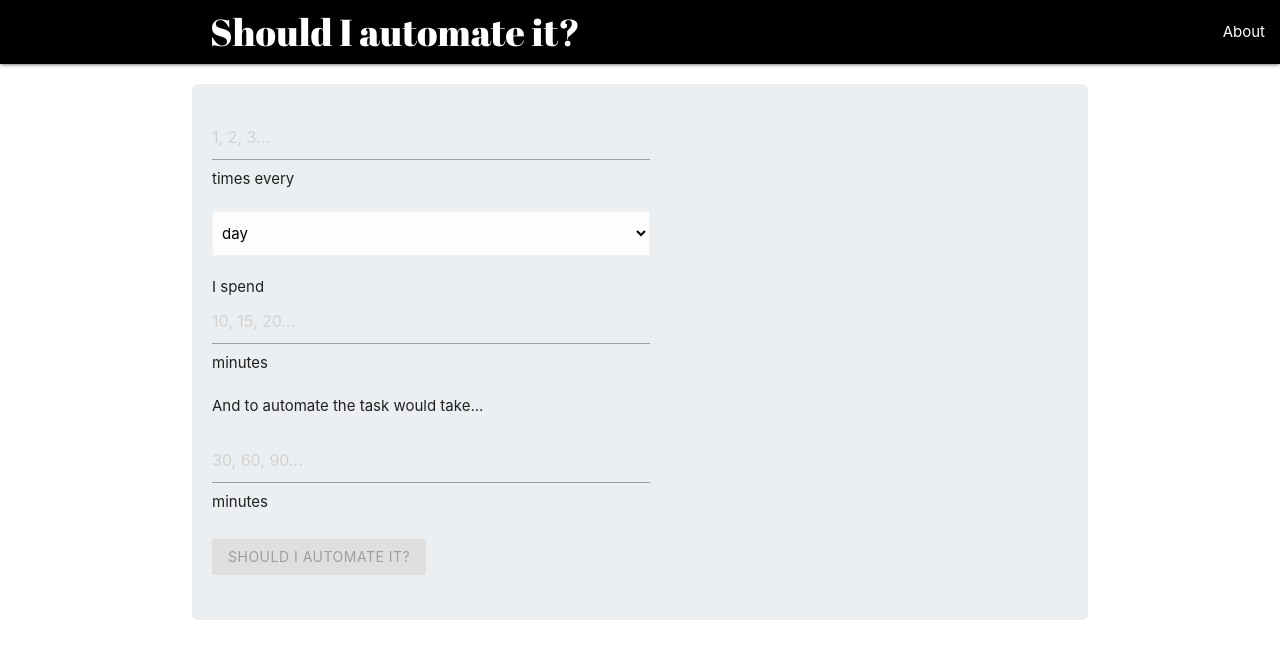
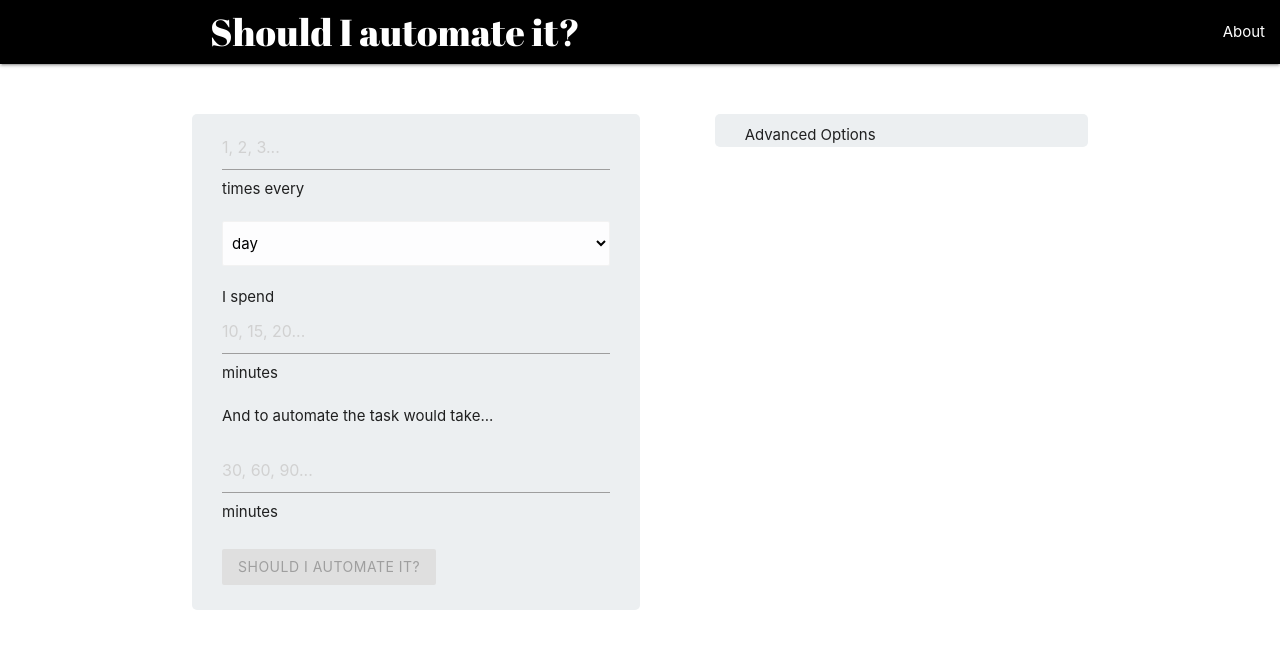
Before and after one commit to aedificatorum/shouldiautomateit, a React (Create React App) app: page / in a window 1280 px wide. Shown: the top 658 px of the page. Built offline with nearby package versions, Linux system fonts and the light colour scheme.

Commit message:
add placeholder for advanced options

```diff
--- a/src/App.css
+++ b/src/App.css
@@ -25,7 +25,7 @@ form {
 .form-color {
   border-radius: 5px;
   margin-top: 20px;
-  padding-left: 20px;
+  padding: 10px 30px 0 30px;
 }
 
 .brand-logo img {
--- a/src/App.js
+++ b/src/App.js
@@ -65,9 +65,9 @@ class App extends Component {
 
     return (
       <div className="container">
-        <div className="row blue-grey lighten-5 form-color">
+        <div className="row">
           <form className="col m6 s12">
-            <div className="row">
+            <div className="row blue-grey lighten-5 form-color">
               <input
                 type="number"
                 id="frequency"
@@ -103,7 +103,9 @@ class App extends Component {
                 <Pluralize count={duration}>minute</Pluralize>
               </span>
 
-              <div className='form-label'>And to automate the task would take...</div>
+              <div className="form-label">
+                And to automate the task would take...
+              </div>
               <input
                 type="number"
                 id="automationTime"
@@ -115,7 +117,7 @@ class App extends Component {
                 <Pluralize count={automationTime}>minute</Pluralize>
               </span>
 
-              <div className='button'>
+              <div className="button">
                 <button
                   className="waves-effect waves-light btn"
                   disabled={isCalculateDisabled}
@@ -126,6 +128,13 @@ class App extends Component {
               </div>
             </div>
           </form>
+
+          <form className="col m5 offset-m1">
+            <div className="row blue-grey lighten-5 form-color">
+              Advanced Options
+            </div>
+          </form>
+
           {displayResult}
         </div>
       </div>
```
